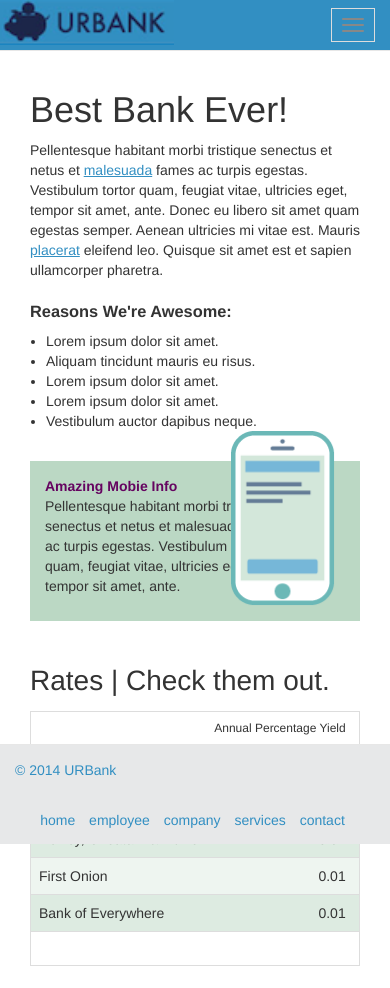
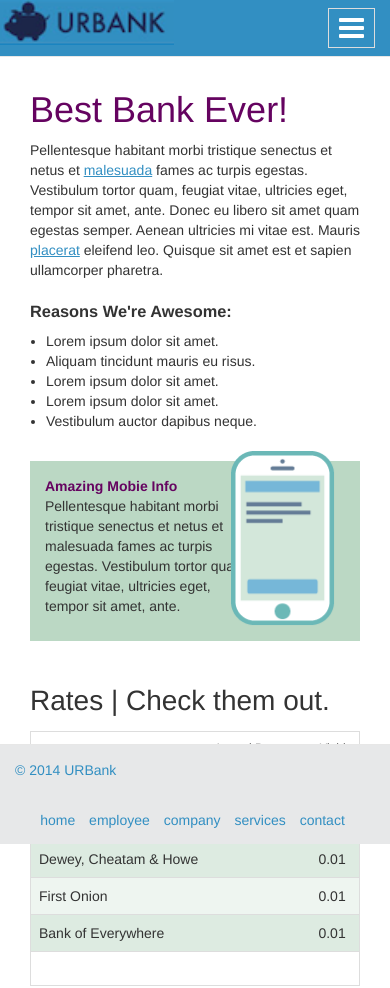
Before and after one commit to Dharmanshu/code-challenge, a website: page index.html in a window 390 px wide. Shown: the top 988 px of the page. Drawn offline with nearby package versions, Linux system fonts and the light colour scheme; files that its build step writes are made by us from their sources.

Commit message:
Refactored code, added styles for nav bar in mobile view

```diff
--- a/index.html
+++ b/index.html
@@ -62,8 +62,8 @@
 
                 <div class="mobile-info mt2 mb4">
                     <p class="header mb0">Amazing Mobie Info</p>
-                    <p>Pellentesque habitant morbi tristique senectus et netus et malesuada fames ac turpis egestas. Vestibulum tortor quam, feugiat vitae, ultricies eget, tempor sit amet, ante.</p>
-                    <img alt="Mobile Image" src="./src/images/mobile.png" aria-describedby="mobileImage" height="175">
+                    <p class="mobile-desc">Pellentesque habitant morbi tristique senectus et netus et malesuada fames ac turpis egestas. Vestibulum tortor quam, feugiat vitae, ultricies eget, tempor sit amet, ante.</p>
+                    <a><img alt="Mobile Image" src="./src/images/mobile.png" aria-describedby="mobileImage" height="175"></a>
                     <p id="mobileImage" class="hidden">This is URBANK image.</p>
                 </div>
 
@@ -102,11 +102,6 @@
 
                             <div class="modal-body">
                                 <span class="glyphicon glyphicon-remove pull-right" data-dismiss="modal" aria-label="Close"><span class="hidden" aria-hidden="true">&times;</span></span>
-
-                                <!--<a href="#" title="Close" class="close pull-right" data-dismiss="modal" aria-label="Close">-->
-
-                                    <!--<img src="./src/images/close.png">-->
-
                                 <div class="row">
                                     <div class="col-xs-12">
                                         <h2 class="modal-title">Sign In To Your Account</h2>
--- a/src/scss/_misc.scss
+++ b/src/scss/_misc.scss
@@ -6,10 +6,18 @@ body {
   fieldset { display: table-cell; }
 }
 
+p.mobile-desc{
+  width: 100%;
+}
+
 button{
   -webkit-border-radius: 0 !important;
   -moz-border-radius: 0 !important;
   border-radius: 0 !important;
+}
+
+h1{
+  color: $side-purple;
 }
 
 button.login {
@@ -26,6 +34,12 @@ button.login {
 
 p.rates-header{
   font-size: 28px;
+}
+
+.navbar-default .navbar-toggle .icon-bar {
+  background-color: $white;
+  height: 4px;
+  width: 25px;
 }
 
 .section__article > a{
--- a/src/scss/components/_small.scss
+++ b/src/scss/components/_small.scss
@@ -10,4 +10,8 @@
       }
     }
   }
+
+  p.mobile-desc{
+    width: 70%;
+  }
 }
```
